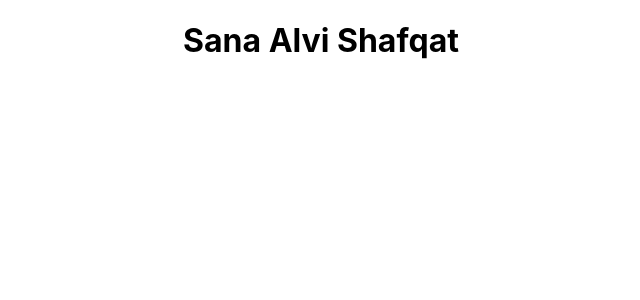
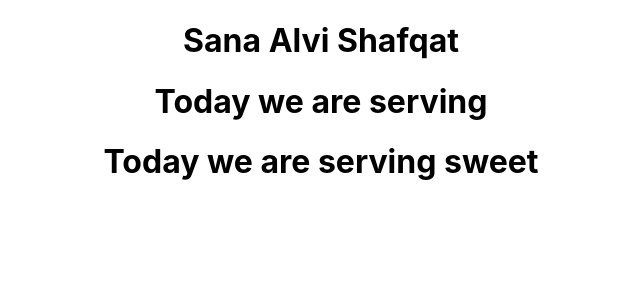
Before and after one commit to SanaAlvi/demo-app1, a React (Create React App) app: page / in a window 1280 px wide. Shown: the top 300 px of the page, without its empty margins (319-959 px from the left). Built offline with nearby package versions, Linux system fonts and the light colour scheme.

Commit message:
Update App.js

```diff
--- a/src/App.js
+++ b/src/App.js
@@ -6,7 +6,7 @@ function App() {
   return  (
     <div className="App">
          <h1>Sana Alvi Shafqat</h1>
-
+        <Dinner />
     </div>
   )
  }
```
